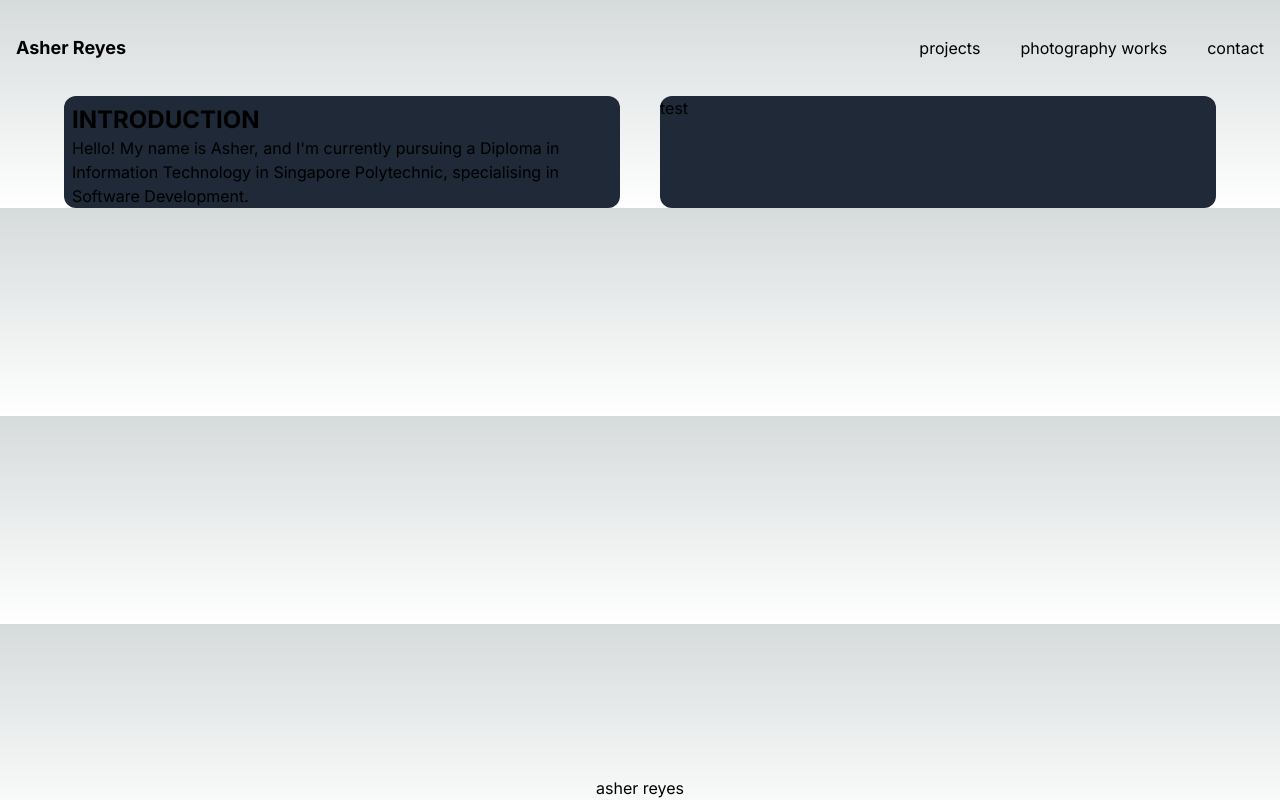
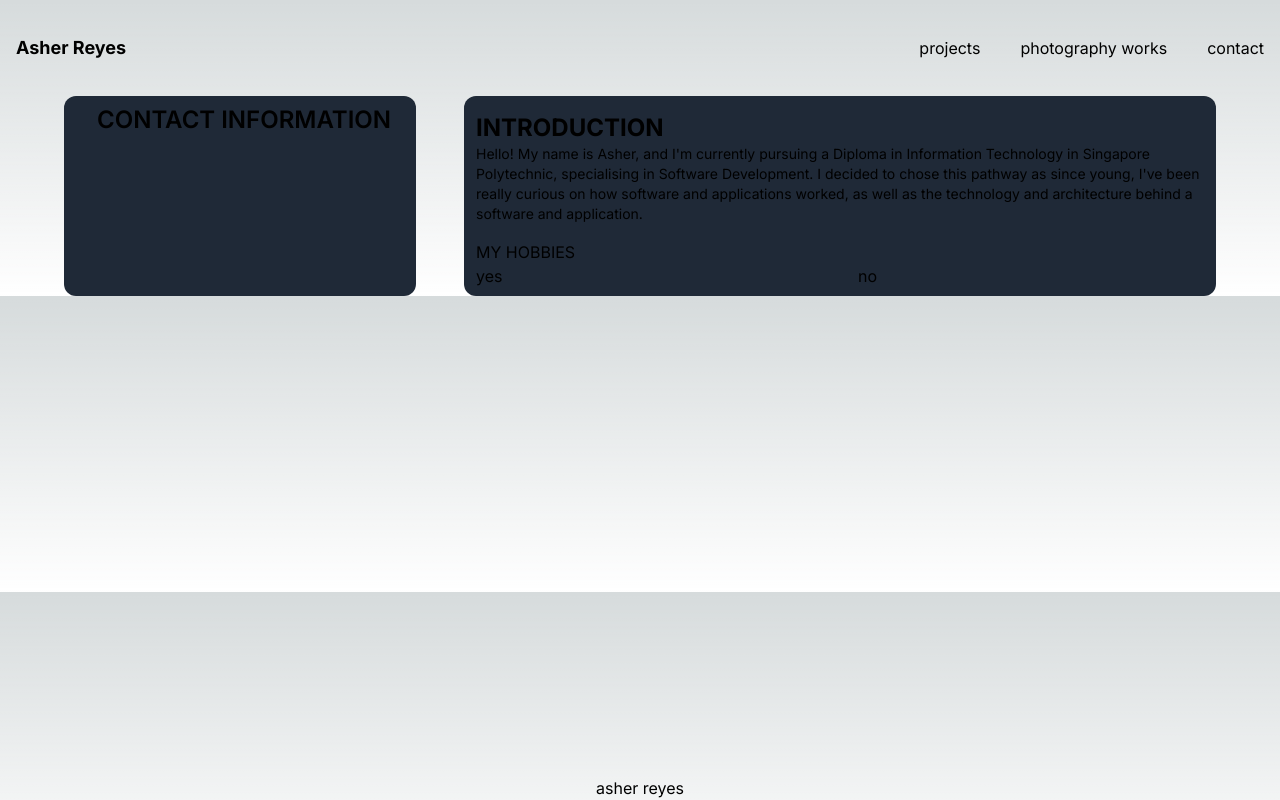
Before and after one commit to spicychillisus/portfolio-website, a Next.js app: page / in a window 1280 px wide. Built offline with nearby package versions, Linux system fonts and the light colour scheme.

Commit message:
refactor: Update page titles and improve metadata handling

```diff
--- /dev/null
+++ b/src/app/components/pictureDisplay.tsx
@@ -0,0 +1,12 @@
+
+import Link from "next/link"
+
+// do not touch
+
+
+export default function PictureDisplay() {
+
+    <div>
+
+    </div>
+}
--- a/src/app/layout.tsx
+++ b/src/app/layout.tsx
@@ -9,7 +9,7 @@ const inter = Inter({ subsets: ["latin"] });
 
 
 export const metadata: Metadata = {
-  title: "home",
+  title: "made by nextjs",
   description: "Generated by create next app",
 };
 
--- a/src/app/page.tsx
+++ b/src/app/page.tsx
@@ -2,23 +2,53 @@
 
 import Navbar from "./components/navbar";
 import Footer from "./components/footer";
+import { metadata } from "./layout";
+import {
+  Inter,
+  Istok_Web
+ }
+from "next/font/google";
 
+const inter = Inter({
+  weight: "500",
+  subsets: ["latin"]
+});
+const istokWeb = Istok_Web({
+  weight: "400",
+  subsets: ["latin"]
+});
 
 export default function Home() {
+  metadata.title = "home"; // tittle
+
+  // displayed on website
   return (
     <main>
       <Navbar />
       <div className="content-center pr-16 pl-16">
-        <div className="grid md:grid-cols-2 gap-10">
-            <div className="bg-gray-800 rounded-xl pl-2 pt-2">
-              <h1 className="uppercase text-2xl font-bold">Introduction</h1>
-              <p className="font-normal">
+        <div className="grid md:grid-cols-3 gap-12">
+            <div className="bg-gray-800 rounded-xl pl-2 pt-2 col-span-1">
+              <h1 className="uppercase font-semibold text-center sm:text-md lg:text-2xl md:text-lg">contact information</h1>
+
+            </div>
+            <div className="bg-gray-800 rounded-xl pl-3 pt-2 pb-2 pr-2 lg:col-span-2 md:col-span-2">
+              <h1 className="uppercase text-2xl font-bold pt-2">Introduction</h1>
+              <p className="font-normal text-sm pb-4">
                 Hello! My name is Asher, and I'm currently pursuing a Diploma in Information Technology in Singapore Polytechnic,
-                specialising in Software Development.</p>
+                specialising in Software Development. I decided to chose this pathway as since young, I've been really curious on how software and applications
+                worked, as well as the technology and architecture behind a software and application.
+              </p>
+              <h3 className="uppercase">my hobbies</h3>
+              <div className="grid grid-cols-2 gap-8">
+                <div>
+                    yes
+                </div>
+                <div>
+                    no
+                </div>
+              </div>
             </div>
-            <div className="bg-gray-800 rounded-xl">
-              test
-            </div>
+
         </div>
       </div>
       <Footer />
--- a/src/app/projects/page.tsx
+++ b/src/app/projects/page.tsx
@@ -1,7 +1,11 @@
+
 import Navbar from "../components/navbar"
 import Footer from "../components/footer"
+import { metadata } from "../layout"
+import { Metadata } from "next"
 
-export default function About() {
+export default function Projects() {
+    metadata.title = "projects"
     return (
         <main>
             <Navbar />
```
